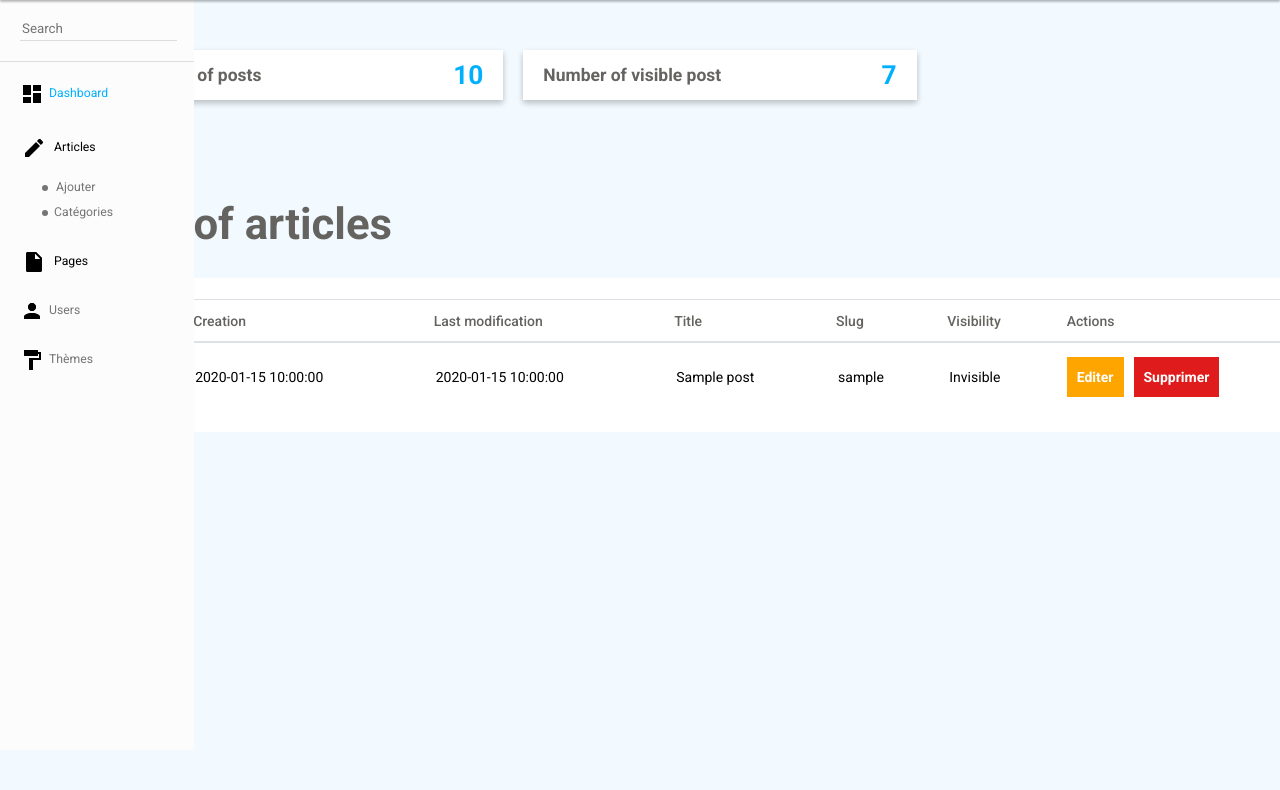
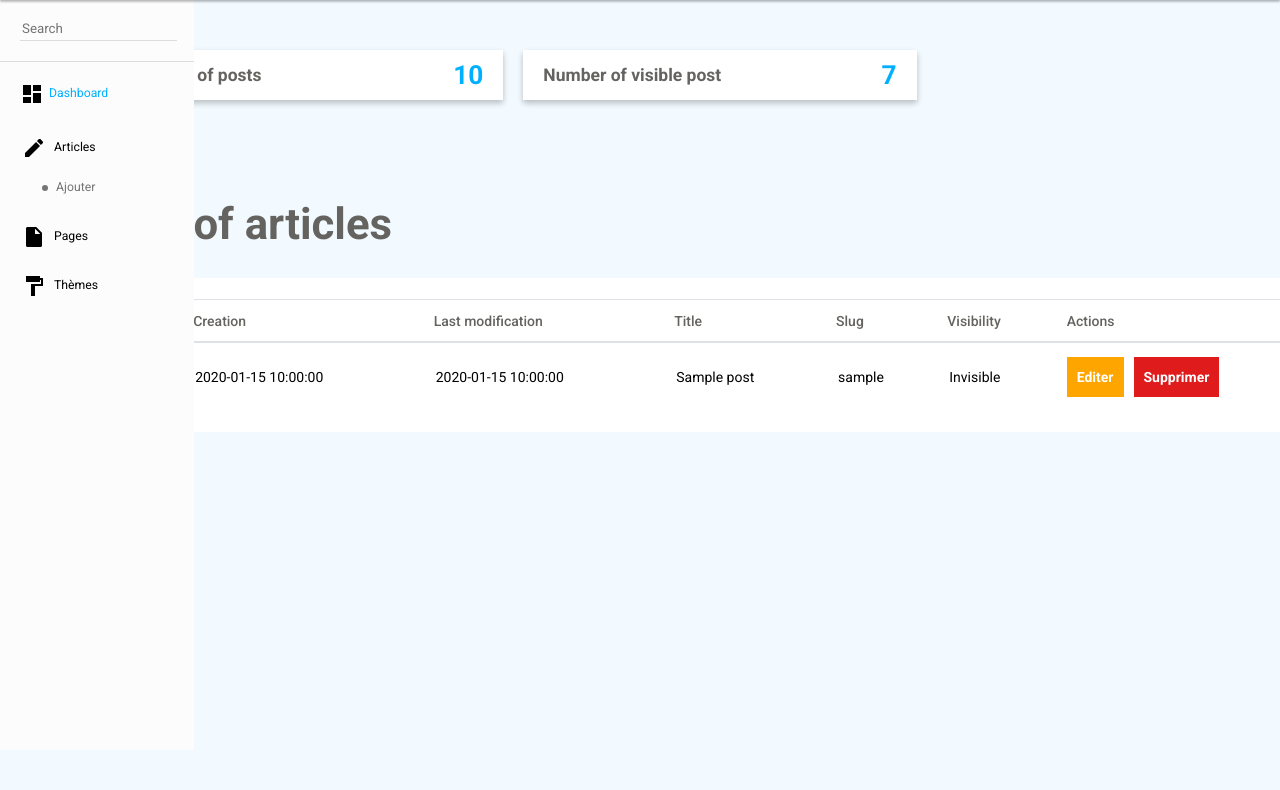
Before and after one commit to PinkFlowerOfTheSunsetOfTheDeath/CMS, a PHP site: template core/views/posts/list.html.twig in a window 1280 px wide; the page is wider, and only the part inside the window is pictured. Shown: the part 50-840 px from the top of that part. Run offline with PHP 8.4, Linux system fonts and the light colour scheme; the template is opened without the code that fills it: most values are stand-ins (such as "Sample title", 1, 10 or a date in 2020); some libraries are stand-ins or nearby versions.

Commit message:
[core/views] deleted table content + debugged pages adding

```diff
--- a/core/config/config.yaml
+++ b/core/config/config.yaml
@@ -1,6 +1,6 @@
 # Database Configuration - Informations about database location and credentials
 database:
-  host: 127.0.0.1
+  host: localhost
   port: 3306
   user: root
   password: root
--- a/core/views/pages/listPages.html.twig
+++ b/core/views/pages/listPages.html.twig
@@ -23,8 +23,6 @@
                     <thead>
                     <tr>
                         <th>#</th>
-                        <th>Creation</th>
-                        <th>Last modification</th>
                         <th>Title</th>
                         <th>Slug</th>
                         <th>Visibility</th>
@@ -35,8 +33,6 @@
                     {% for page in pages %}
                         <tr class="table__parent">
                             <td class="table__id"><a class="link" href="/admin/pages/{{ page.id }}/edit">{{ page.id }}</a></td>
-                            <td><a class="link" href="/admin/pages/{{ page.id }}/edit">{{ page.created_at }}</a></td>
-                            <td><a class="link" href="/admin/pages/{{ page.id }}/edit">{{ page.updated_at }}</a></td>
                             <td class="table__title"><a class="link" href="/admin/pages/{{ page.id }}/edit">{{ page.title }}</a></td>
                             <td><a class="link" href="/admin/pages/{{ page.id }}/edit">{{ page.slug }}</a></td>
                             {% if page.visible == 1 %}
@@ -53,6 +49,7 @@
                     </tbody>
                 </table>
             </div>
+                <a href="/admin/pages/create" class="mdl-button mdl-js-button mdl-button--raised mdl-button--colored" style="float: right;">AJOUTER</a>
         </div>
     </div>
     <script src="/script/listingPost.js"></script>
--- a/core/views/template/template.html.twig
+++ b/core/views/template/template.html.twig
@@ -35,7 +35,6 @@
                     <li>
                         <a class="link link--aside" href="/admin/posts/create">Ajouter</a>
                     </li>
-                    <li>Catégories</li>
                 </ul>
             </li>
             <li class="aside__list__item">
@@ -46,10 +45,11 @@
                 </div>
             </li>
             <li class="aside__list__item">
-                <img src="/image/user.svg" alt=""> <span>Users</span>
-            </li>
-            <li class="aside__list__item">
-                <img src="/image/paint.svg" alt=""> <span>Thèmes</span>
+                <div>
+                    <a class="link" href="/admin/themes">
+                        <img src="/image/paint.svg" alt=""> <span>Thèmes</span>
+                    </a>
+                </div>
             </li>
         </ul>
     </nav>
```
